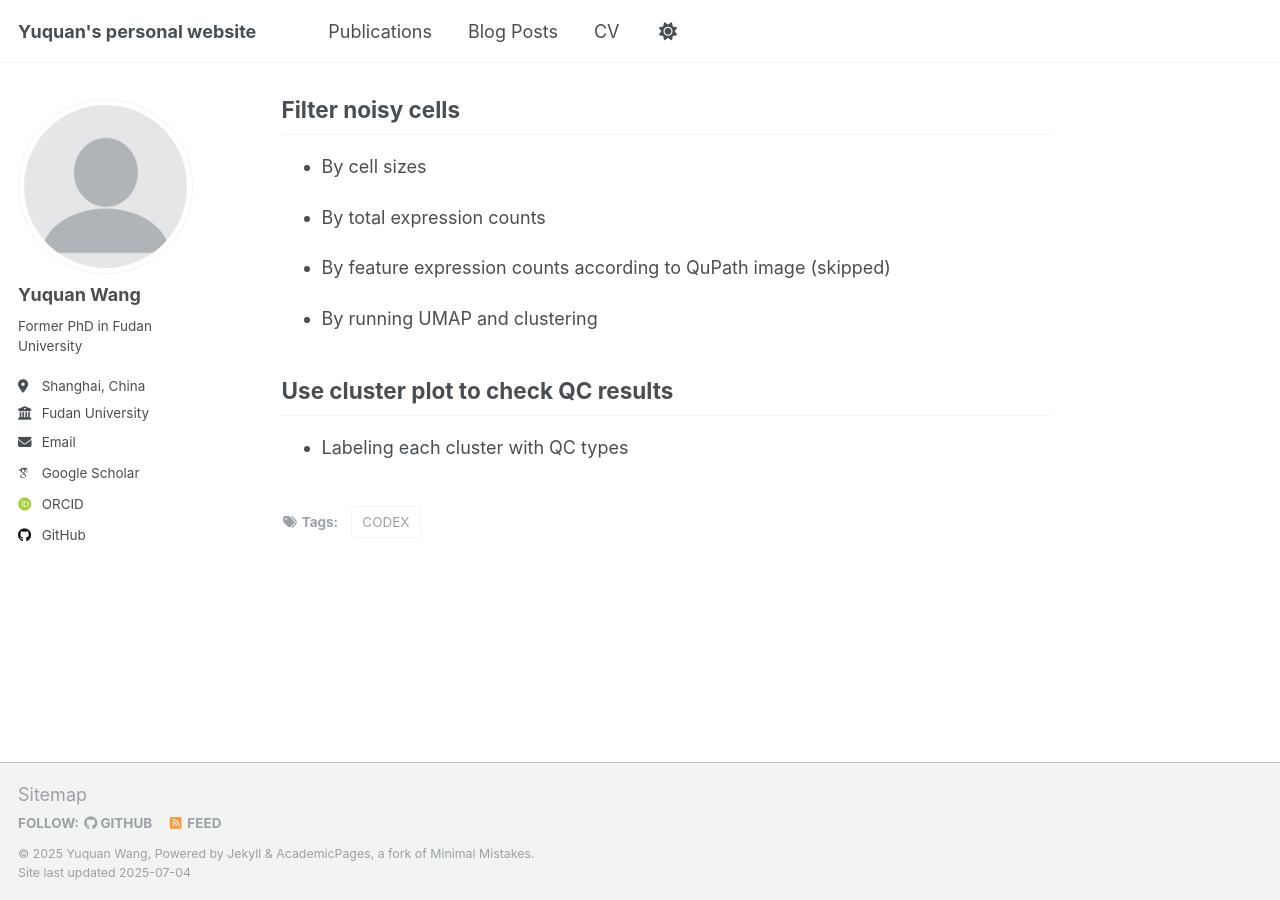
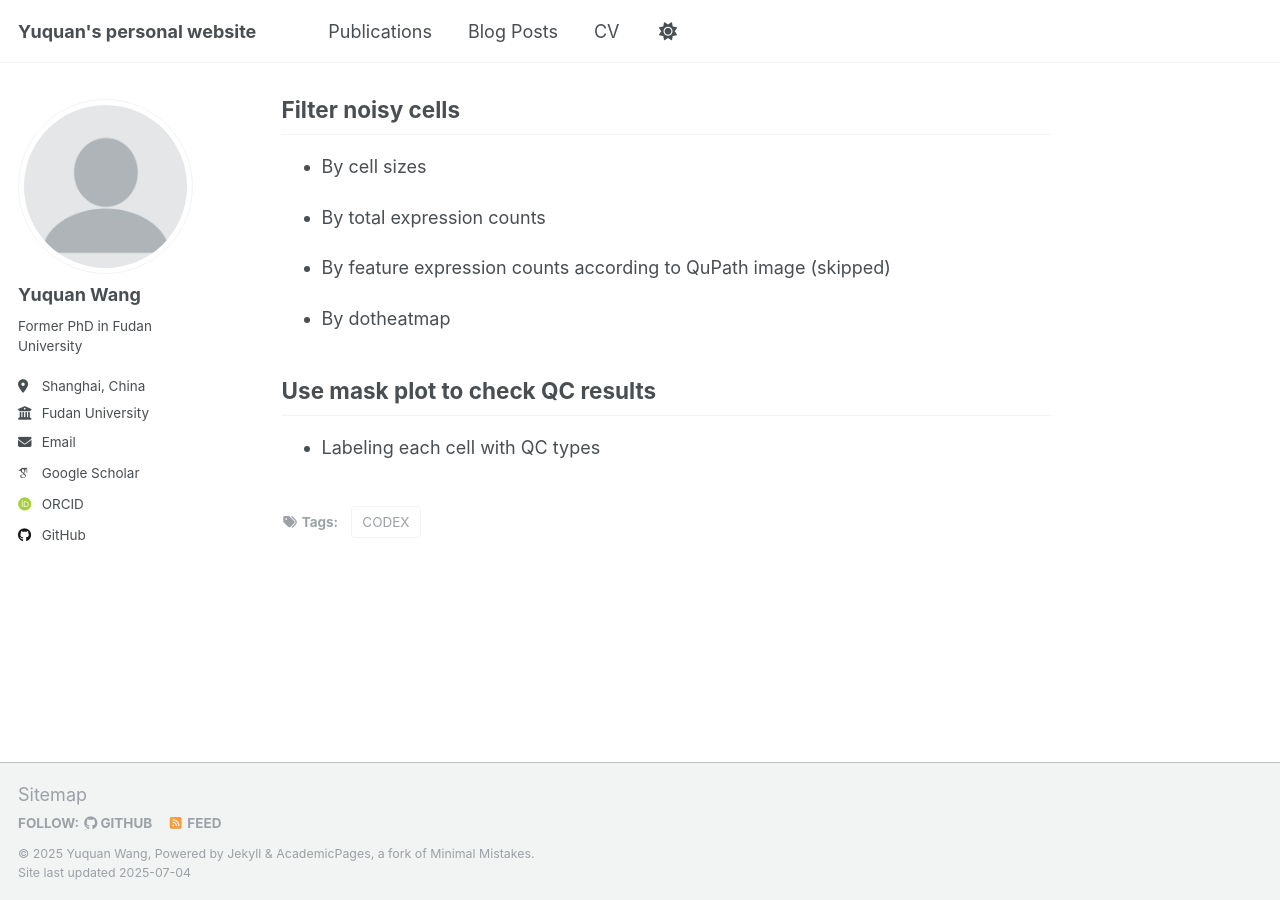
Before and after one commit to YuquanW/YuquanW.github.io, a Jekyll site: the page built from _posts/2025-06-27-blog-post-1.md, in a window 1280 px wide and 900 px high, scrolled down 3789 px. Built offline with Jekyll 4.4.1, drawn with Linux system fonts in a browser that asks for light colours; some web fonts are replaced.

Commit message:
Update 2025-06-27-blog-post-1.md

```diff
--- a/_posts/2025-06-27-blog-post-1.md
+++ b/_posts/2025-06-27-blog-post-1.md
@@ -166,8 +166,8 @@ Markers for membrane identification: 'ATP1A1', 'CD3e', 'CD14','CD20', 'CD31', 'C
 
 - By feature expression counts according to QuPath image (skipped)
 
-- By running UMAP and clustering
+- By dotheatmap
 
-## Use cluster plot to check QC results
+## Use mask plot to check QC results
 
-- Labeling each cluster with QC types
+- Labeling each cell with QC types
```
